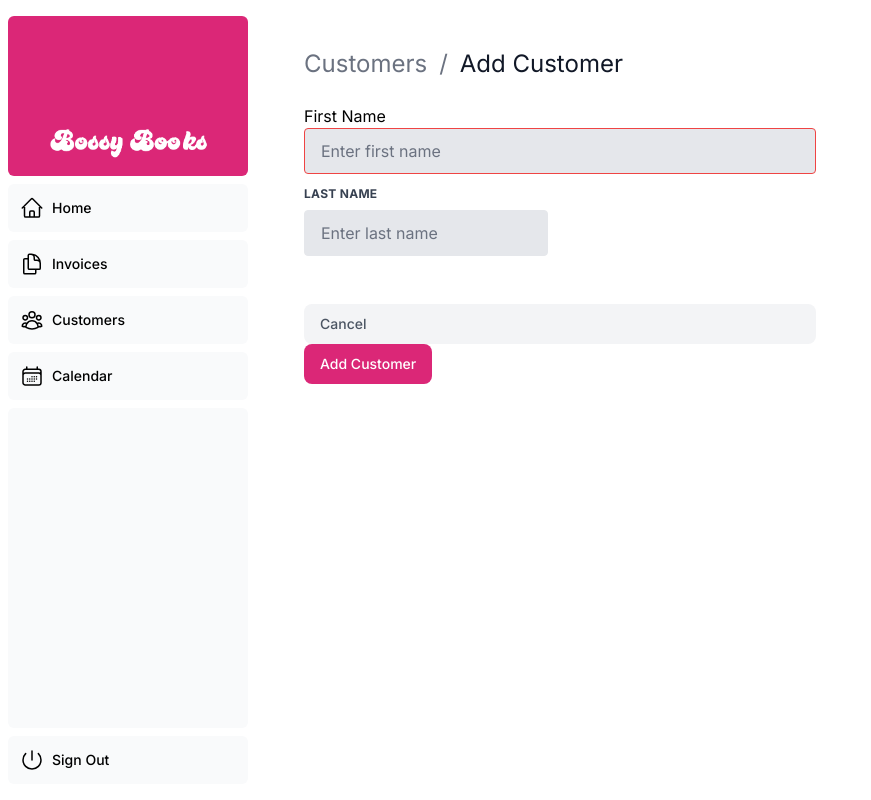
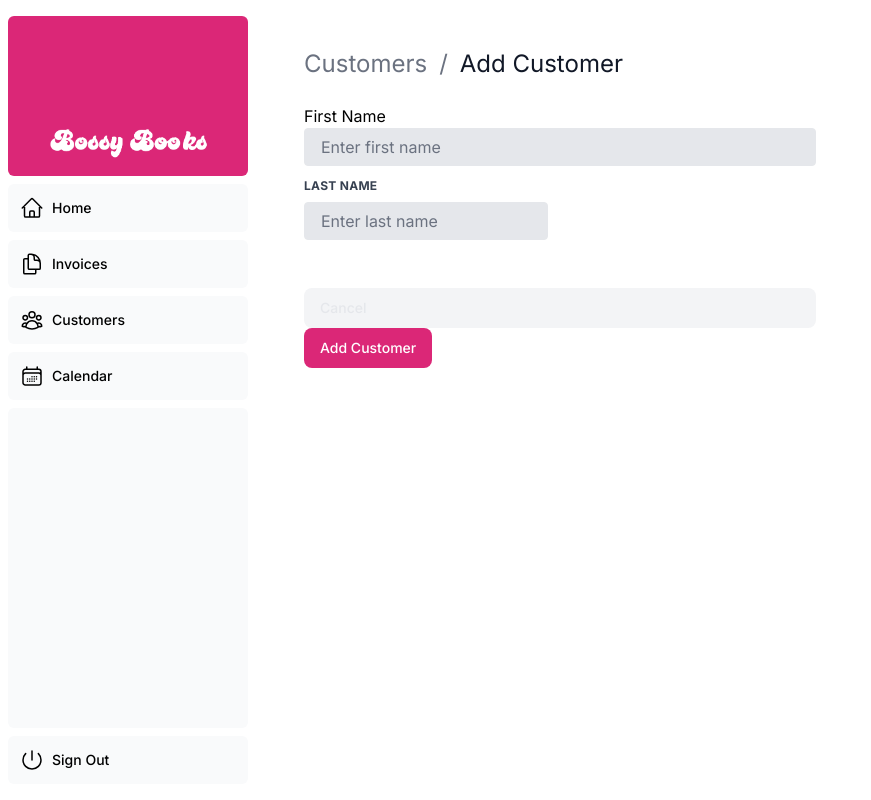
Before and after one commit to campbell-frost/bossybooks, a Next.js app: page /dashboard/customers/add in a window 1280 px wide. Shown: the whole page, without its empty margins (0-871 px from the left). Built offline with nearby package versions, Linux system fonts and the light colour scheme; no server answers; the database is empty; a web font is replaced by a local one.

Commit message:
update cus form

```diff
--- a/app/ui/customers/add-form.tsx
+++ b/app/ui/customers/add-form.tsx
@@ -20,13 +20,13 @@ return (
             <label className="block uppercase tracking-wide text-gray-700 text-xs font-bold mb-2" htmlFor="grid-first-name"/>
             First Name
             <label/>
-            <input className="appearance-none block w-full bg-gray-200 text-gray-700 border border-red-500 rounded py-3 px-4 mb-3 leading-tight focus:outline-none focus:bg-white" id="grid-first-name" type="text" placeholder="Enter first name"></input>
+            <input className="appearance-none block w-full bg-gray-200 text-gray-700 border border-gray-200 rounded py-2 px-4 mb-3 leading-tight focus:outline-none focus:bg-white" id="grid-first-name" type="text" placeholder="Enter first name"></input>
         </div>
     <div className="w-full md:w-1/2 px-3">
       <label className="block uppercase tracking-wide text-gray-700 text-xs font-bold mb-2" htmlFor="grid-last-name">
         Last Name
       </label>
-      <input className="appearance-none block w-full bg-gray-200 text-gray-700 border border-gray-200 rounded py-3 px-4 leading-tight focus:outline-none focus:bg-white focus:border-gray-500" id="grid-last-name" type="text" placeholder="Enter last name"/>
+      <input className="appearance-none block w-full bg-gray-200 text-gray-700 border border-gray-200 rounded py-2 px-4 leading-tight focus:outline-none focus:bg-white" id="grid-last-name" type="text" placeholder="Enter last name"/>
     </div>
   </div>
   <div className="flex flex-wrap -mx-3 mb-6">
@@ -35,7 +35,7 @@ return (
     <Link
         href="/dashboard/customers/
         "
-        className="flex h-10 items-center rounded-lg bg-gray-100 px-4 text-sm font-medium text-gray-600 transition-colors hover:bg-gray-200"
+        className="flex h-10 items-center rounded-lg bg-gray-100 px-4 text-sm font-medium text-gray-200 transition-colors hover:bg-gray-200"
       >
         Cancel
       </Link>
```
